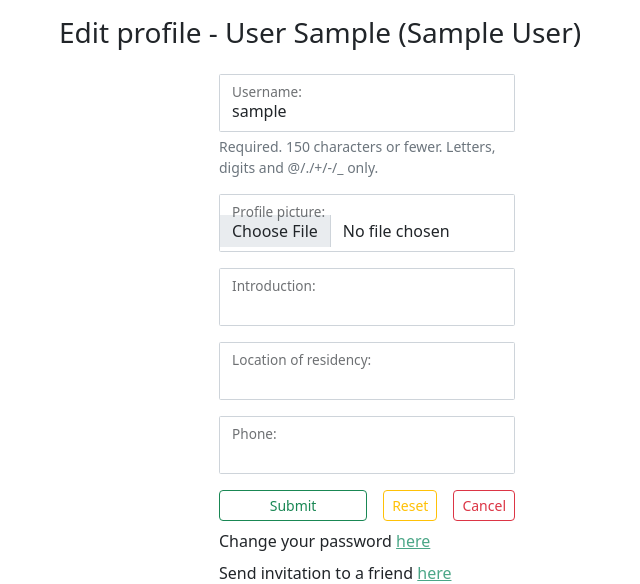
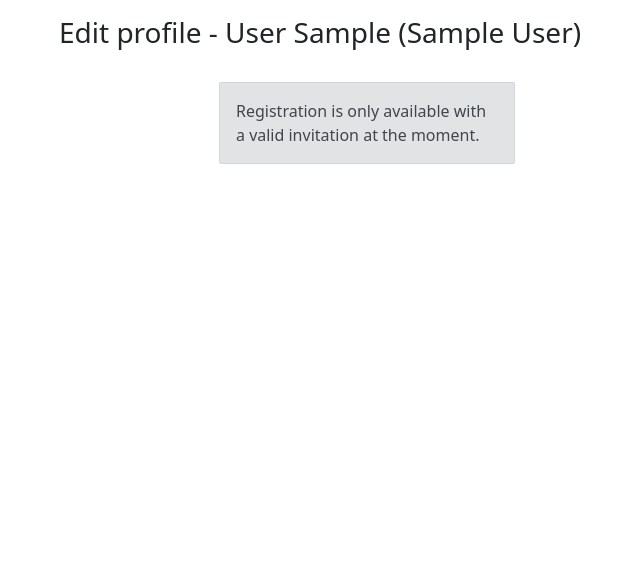
Before and after one commit to proofone/zoldweb, a Django app: page /profile/ in a window 1280 px wide. Shown: the part 58-642 px from the top of the page, without its empty margins (273-913 px from the left). Run offline with Django 4.2, Linux system fonts and the light colour scheme; the visitor is signed in with stand-in values (Sample User, id 1); some libraries are stand-ins or nearby versions.

Commit message:
user_form template reg open conditional

```diff
--- a/brahma/templates/entities/user_form.html
+++ b/brahma/templates/entities/user_form.html
@@ -36,6 +36,7 @@
     </div>
     <div class="row justify-content-center">
       <div class="col col-md-6">
+        {% if reg_open  %}
           <form method="POST" class="form-floating">
             {% csrf_token %}
             <input type="hidden" name="inv_id" value="{{ request.GET.iid }}">
@@ -56,7 +57,10 @@
             </div>
             {% endif %}
           </form>
+        {% else %}
+        <div class="alert alert-secondary my-3" role="alert">{% trans "Registration is only available with a valid invitation at the moment." %}</div>
 
+        {% endif %}
       </div>
 
     </div>
```
Lines whose indentation alone changed are shown as unchanged.
